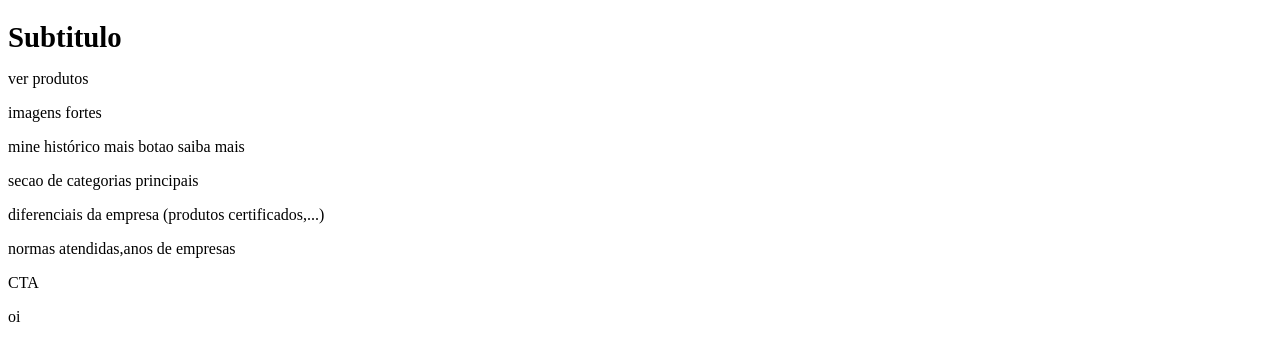
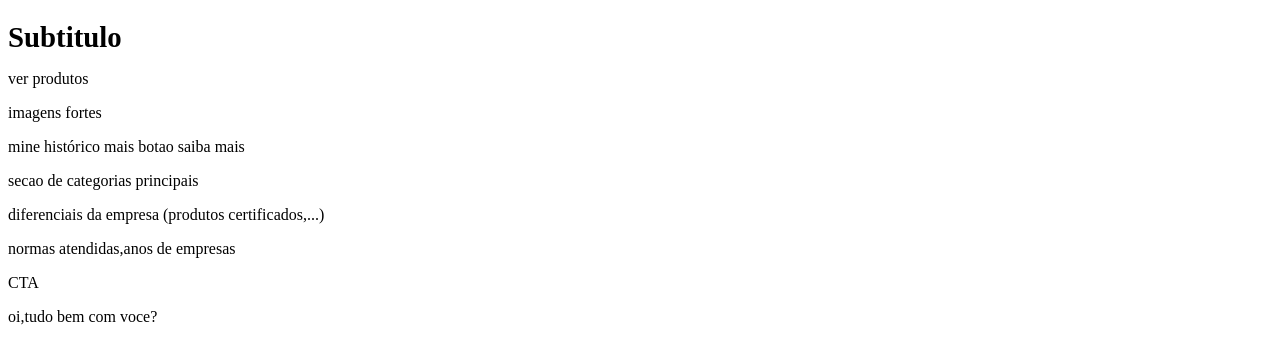
Before and after one commit to lucascarazzatto/protezza-site, a plain HTML site: page index.html in a window 1280 px wide. Shown: the part 235-598 px from the top of the page. Drawn offline with Linux system fonts and the light colour scheme.

Commit message:
Update index.html

```diff
--- a/index.html
+++ b/index.html
@@ -60,7 +60,7 @@
 <p>normas atendidas,anos de empresas</p>
 
 <p>CTA</p>
-<p>oi</p>
+<p>oi,tudo bem com voce?</p>
 
 
 </main>
```
